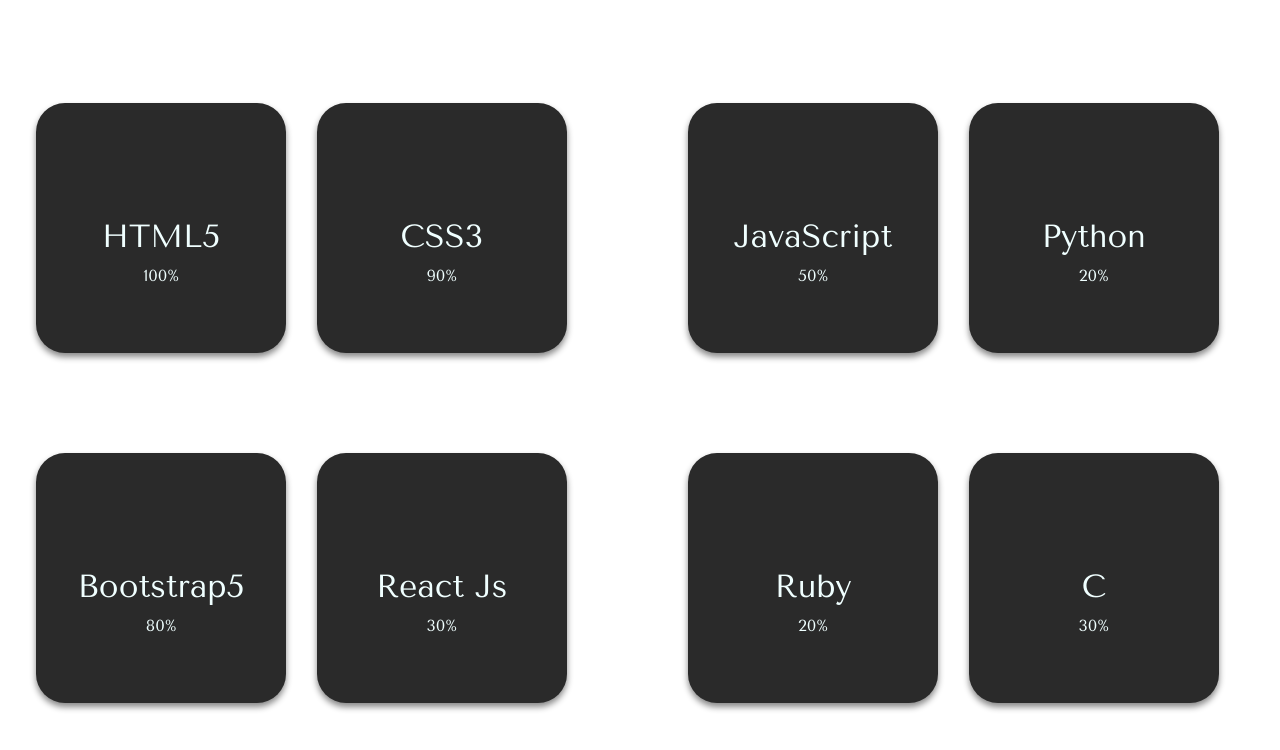
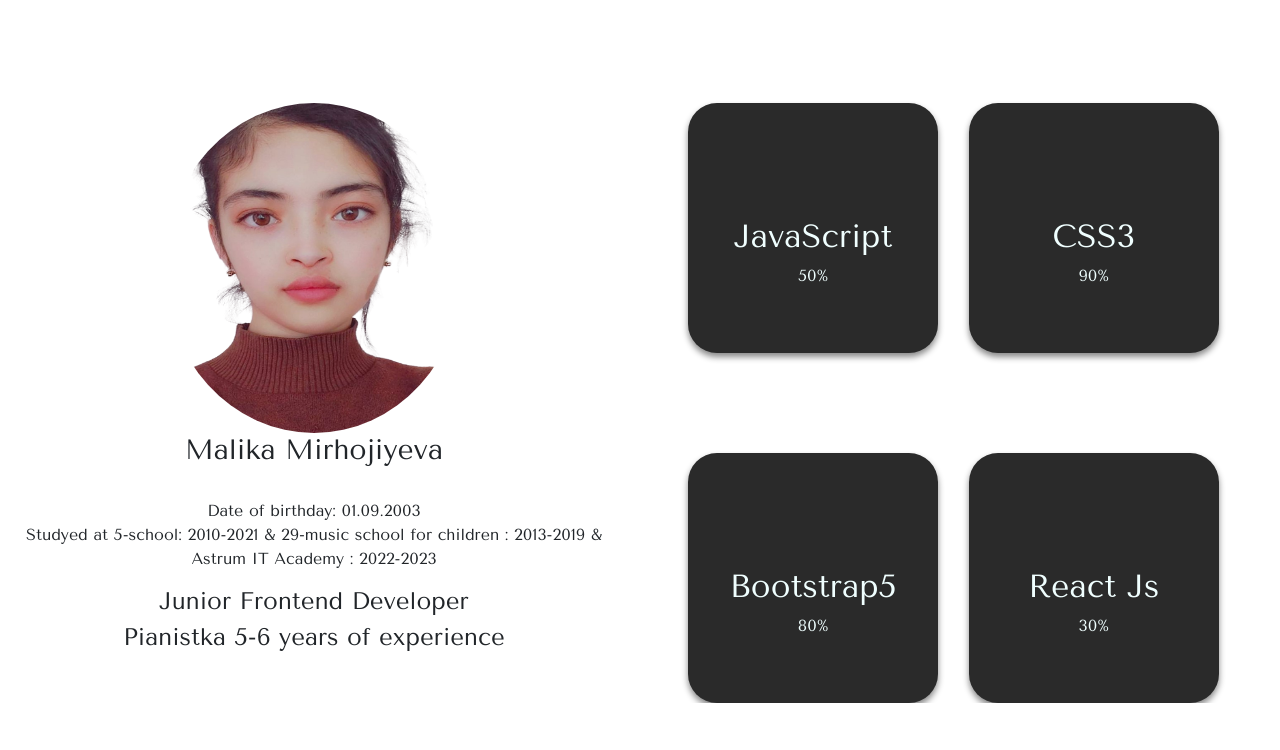
Before and after one commit to Malika-Mirxojiyeva/Mirhojiyeva-Malika, a plain HTML site: page index.html in a window 1280 px wide. Shown: the part 750-1500 px from the top of the page. After the commit the page ends 1453 px from the top, so only its background shows below. Drawn offline with nearby package versions, Linux system fonts and the light colour scheme.

Commit message:
Portfolio

```diff
--- a/index.html
+++ b/index.html
@@ -51,10 +51,27 @@
     <section id="about">
         <div class="about-items">
             <div class="row">
+
                 <div class="col">
+
+                    <div class="about-title">
+                        <img src="./image/image1-removebg-preview.png" alt="" id="image-portfolio">
+
+                           <h3> Malika Mirhojiyeva</h3>
+                           <p><br> Date of birthday: 01.09.2003 <br>
+                                 Studyed at 5-school: 2010-2021 & 29-music school for children : 2013-2019 & Astrum IT Academy : 2022-2023<br>
+                                </p>
+                                 <h4>Junior Frontend Developer</h4>
+                                 <h4>Pianistka 5-6 years of experience</h4>
+                    </div>
+
+                </div>
+
+                <div class="col">
+
                     <div class="design">
-                        <h2 class="block-design">HTML5</h2>
-                        <p>100%</p>
+                        <h2 class="block-design">JavaScript</h2>
+                        <p>50%</p>
                     </div>
 
                     <div class="design">
@@ -71,47 +88,23 @@
                         <h2 class="block-design">React Js</h2>
                         <p>30%</p>
                     </div>
-                </div>
-                <div class="col">
-                    <div class="design">
-                        <h2 class="block-design">JavaScript</h2>
-                        <p>50%</p>
-                    </div>
 
-                    <div class="design">
-                        <h2 class="block-design">Python</h2>
-                        <p>20%</p>
-                    </div>
-
-                    <div class="design">
-                        <h2 class="block-design">Ruby</h2>
-                        <p>20%</p>
-                    </div>
-
-                    <div class="design">
-                        <h2 class="block-design">C</h2>
-                        <p>30%</p>
-                    </div>
                 </div>
             </div>
-        </div>
-     </section>
 
 
-     <section id="portfolio">
-        <div class="portfolio-items">
+
+        </div>
+
+        <!-- <div class="portfolio-items">
             <div class="row">
                 <div class="col">
 
                 </div>
-                <!-- <div class="col">
-                    <img src="./image/image1-removebg-preview.png" alt="" id="image-portfolio">
-                </div> -->
+
             </div>
-        </div>
+        </div> -->
      </section>
-
-
 
 </body>
 </html>
--- a/style.css
+++ b/style.css
@@ -198,7 +198,7 @@
 
 
 #about{
-    height: 820px;
+    height: max-content;
 }
 
 .about-items{
@@ -228,6 +228,10 @@
    margin-block-start: 115px;
 }
 
+.about-title{
+    text-align: center;
+    font-family: sans-serif;
+}
 #portfolio{
     height: 820px;
     display: flex;
@@ -238,4 +242,16 @@
     width: 300px;
     height: 330px;
     margin-block-start: 100px;
+    background-repeat: no-repeat;
+    background-image:none;
 }
+
+@media screen and (min-width: 480px) {
+    body{
+        padding: 0;
+        margin: 0;
+    }
+    .image-user{
+      display: inline-block;
+    }
+  }
```
